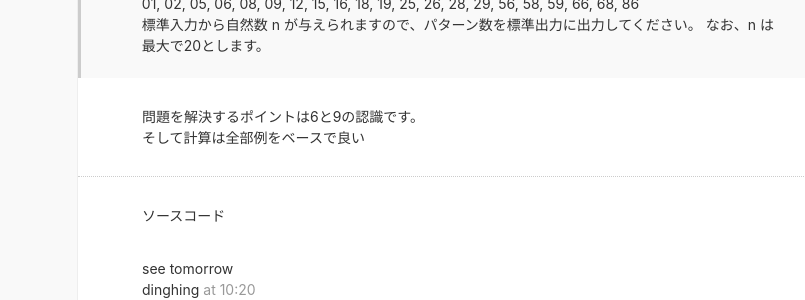
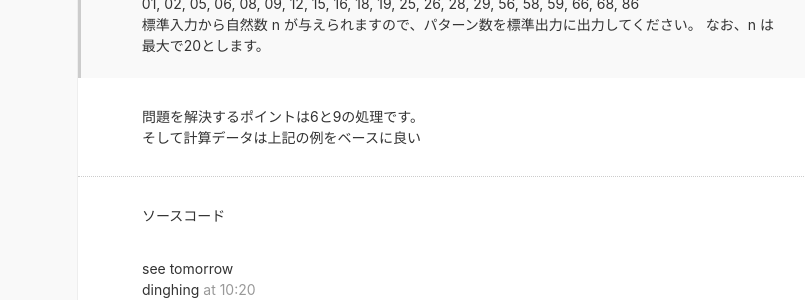
Before and after one commit to dinghing/dinghing.github.io, a Jekyll site: the page built from _posts/2017-04-06-codeIQ week 1.md, in a window 1280 px wide. Shown: the part 716-1016 px from the top of the page, without its empty margins (179-984 px from the left). Built offline with Jekyll 4.4.1, drawn with Linux system fonts in a browser that asks for light colours; nearby versions of some CDN libraries; comment, search, counter and statistics services are not loaded.

Commit message:
日本語変更

```diff
--- a/_posts/2017-04-06-codeIQ week 1.md
+++ b/_posts/2017-04-06-codeIQ week 1.md
@@ -21,8 +21,8 @@ disqus: y
 標準入力から自然数 n が与えられますので、パターン数を標準出力に出力してください。
 なお、n は最大で20とします。
 
-問題を解決するポイントは6と9の認識です。
-そして計算は全部例をベースで良い
+問題を解決するポイントは6と9の処理です。
+そして計算データは上記の例をベースに良い
 
 ---
 ソースコード
```
